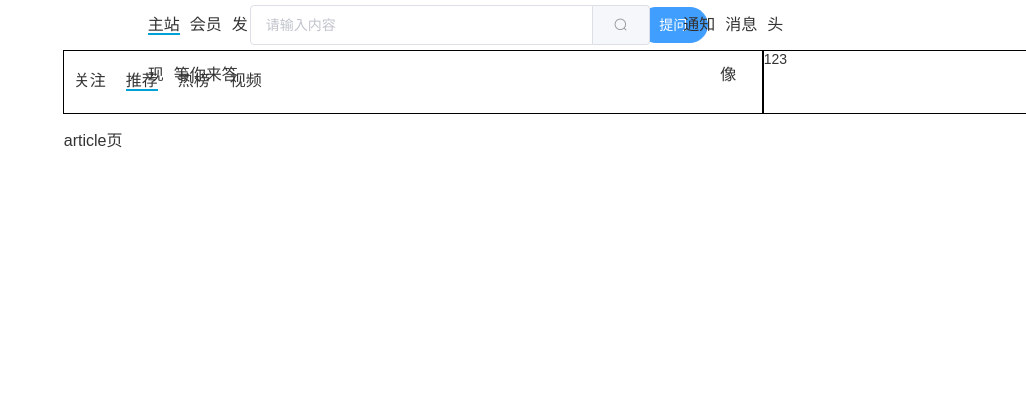
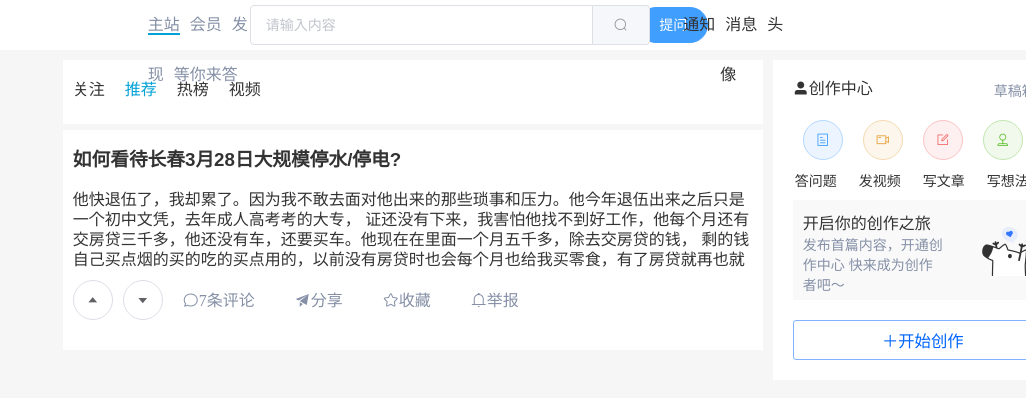
Before and after one commit to YDLONGLONG/wego-web, a Vue app: page /#/home/article in a window 1280 px wide. Shown: the top 398 px of the page, without its empty margins (254-1280 px from the left). Built offline with nearby package versions, Linux system fonts and the light colour scheme.

Commit message:
开端首页

```diff
--- a/src/components/header.vue
+++ b/src/components/header.vue
@@ -1,11 +1,9 @@
 <template>
   <div>
-    <el-menu
-    router
-  >
+    <el-menu router>
     <div class="header">
       <div class="header1">
-        <router-link :to="`/home`" class="col1">主站</router-link>
+        <router-link :to="`/home/article`" class="col1">主站</router-link>
         <router-link :to="`/home1`" class="col1">会员</router-link>
         <router-link :to="`/home2`" class="col1">发现</router-link>
         <router-link :to="`/home3`" class="col1">等你来答</router-link>
@@ -50,8 +48,11 @@ export default {
     .header1{
       margin-left: 40rem;
       .router-link-active {
-      border-bottom: #00a1d6 solid 2px;
-    }
+        border-bottom: #00a1d6 solid 2px;
+      }
+      .col1{
+        color: rgb(133,144,166);
+      }
     }
     .header2{
       display: grid;
--- a/src/router/router.js
+++ b/src/router/router.js
@@ -4,7 +4,7 @@ Vue.use(VueRouter)
 const routes = [
     {
         path: '/',
-        redirect: '/home'
+        redirect: '/home/article'
     },
     {
         path: '/home',
--- a/src/views/article/article.vue
+++ b/src/views/article/article.vue
@@ -1,7 +1,24 @@
 <template>
-  <div>
-      article页
+<div>
+  <div class="card">
+      <h3>如何看待长春3月28日大规模停水/停电?</h3>
+      <p>他快退伍了，我却累了。因为我不敢去面对他出来的那些琐事和压力。他今年退伍出来之后只是一个初中文凭，去年成人高考考的大专，
+        证还没有下来，我害怕他找不到好工作，他每个月还有交房贷三千多，他还没有车，还要买车。他现在在里面一个月五千多，除去交房贷的钱，
+        剩的钱自己买点烟的买的吃的买点用的，以前没有房贷时也会每个月也给我买零食，有了房贷就再也就没买了，因为剩的钱还不够自己花的。
+        我现在越想未来越害怕，我都替他感受到压力大。我也想替他解决，可是我能解决什么呢，我自己还是个学生我怎么替他分担。
+        我怕到时候我们俩会两天一小吵五天一大吵，闹得到两个人都累了烦了倦了。还不如早早分手，而且我家里人一直不同意我们俩在一起，
+        我妈是觉得他一个当兵的没有什么职位没有前途，我姐姐觉得他现在是对我挺好可是我们俩还隔着屏幕，没有日常接触，他还能在那头装装，
+        可是现实中可装不下去了。我自己当时觉得我爱他他爱我就够了，可是真到了他快退伍，我们俩以前向往的生活就要来了的时候，我却退缩了……我该怎么办</p>
+      <div class="btn">
+        <el-button icon="el-icon-caret-top" circle></el-button>
+        <el-button icon="el-icon-caret-bottom" circle></el-button>
+        <i class="el-icon-chat-round">7条评论</i>
+        <i class="el-icon-s-promotion">分享</i>
+        <i class="el-icon-star-off">收藏</i>
+        <i class="el-icon-bell">举报</i>
+      </div>
   </div>
+</div>
 </template>
 
 <script>
@@ -10,6 +27,35 @@ export default {
 }
 </script>
 
-<style>
-
+<style lang="scss" scoped>
+.card{
+  margin-top: 1rem;
+  background-color: #fff;
+  width: 700px;
+  height: 220px;
+  h3{
+    font-weight: 800;
+    margin-left: 1rem;
+  }
+  p{
+    height: 80px;
+    line-height: 20px;
+    overflow: hidden;
+    text-overflow:ellipsis;
+    margin: 0 1rem 1rem 1rem;
+  }
+  .btn{
+    display: flex;
+    justify-content: row;
+    height: 40px;
+    .el-button{
+      margin-left: 1rem;
+    }
+    i{
+      line-height: 40px;
+      margin: 0 2rem;
+      color: rgb(133,144,166);
+    }
+  }
+}
 </style>
--- a/src/views/home/home.vue
+++ b/src/views/home/home.vue
@@ -1,4 +1,6 @@
 <template>
+<div>
+  <div class="total"></div>
   <div class="main">
     <div class="left">
       <router-link to="/home/attention" class="col1">关注</router-link>
@@ -8,9 +10,37 @@
       <div><router-view></router-view></div>
     </div>
     <div class="right">
-      123
+      <div class="create">
+        <i class="el-icon-user-solid">创作中心</i>
+        <span>草稿箱(0)</span>
+      </div>
+      <div class="btn">
+        <el-button icon="el-icon-tickets" type="primary" circle plain></el-button>
+        <el-button icon="el-icon-video-camera" type="warning" circle plain></el-button>
+        <el-button icon="el-icon-edit-outline" type="danger" circle plain></el-button>
+        <el-button icon="el-icon-coordinate" type="success" circle plain></el-button>
+      </div>
+      <div class="txt">
+        <span>答问题</span>
+        <span>发视频</span>
+        <span>写文章</span>
+        <span>写想法</span>
+      </div>
+      <div class="tip">
+        <div class="left1">
+          <h4>开启你的创作之旅</h4>
+          <p>发布首篇内容，开通创作中心 快来成为创作者吧～</p>
+        </div>
+        <div class="right1">
+          <img src="../../assets/1.png">
+        </div>
+      </div>
+      <div class="submit">
+        <h3>＋开始创作</h3>
+      </div>
     </div>
   </div>
+</div>
 </template>
 
 <script>
@@ -20,6 +50,13 @@ export default {
 </script>
 
 <style lang="scss" scoped>
+.total{
+  z-index: -1;
+  position: fixed;
+  width: 100%;
+  height: 100%;
+  background-color: rgb(246,246,246);
+}
 .main{
   display: grid;
   grid-template-columns: 70% 30%;
@@ -29,16 +66,77 @@ export default {
     margin: 0 1rem;
   }
   .left{
-  font-size: 16px;
-  height: 64px;
-  line-height: 60px;
-  border: 1px solid black;
+    background-color: #fff;
+    margin-top: 1rem;
+    font-size: 16px;
+    height: 64px;
+    line-height: 60px;
     .router-link-active {
-      border-bottom: #00a1d6 solid 2px;
+      color: #00a1d6;
     }
   }
   .right{
-    border: 1px solid black;
+    width: 300px;
+    height: 320px;
+    background-color: #fff;
+    margin: 1rem 0 0 1rem;
+    .create{
+      display: flex;
+      justify-content: space-between;
+      padding: 2rem;
+      font-size: 16px;
+      span{
+        color: rgb(133,144,166);
+        font-size: 14px;
+      }
+    }
+    .btn{
+      margin-left: 2rem;
+      .el-button{
+        margin: 0 1rem;
+      }
+    }
+    .txt{
+      margin-top: 1rem;
+      span{
+        margin-left: 2.2rem;
+      }
+    }
+    .tip{
+      display: grid;
+      grid-template-columns: 70% 30%;
+      width: 260px;
+      height: 100px;
+      background-color: rgb(249,249,250);
+      margin:1rem 0 0 20px;
+      .left1{
+        width: 160px;
+        padding: 1rem;
+        h4{
+          font-size: 16px;
+        }
+        p{
+          color: rgb(133,144,166);
+        }
+      }
+      .right1{
+        img{
+          margin-top: 2rem;
+        }
+      }
+    }
+    .submit{
+        width: 260px;
+        height: 40px;
+        border: solid 1px rgb(127,178,255);
+        border-radius: 3px;
+        margin: 2rem 0 0 2rem;
+        h3{
+          text-align: center;
+          line-height:40px;
+          color: rgb(0,102,255);
+        }
+      }
   }
 }
 </style>
```
Also changed, not shown: src/assets/1.png (added), src/store/store.js (added).
